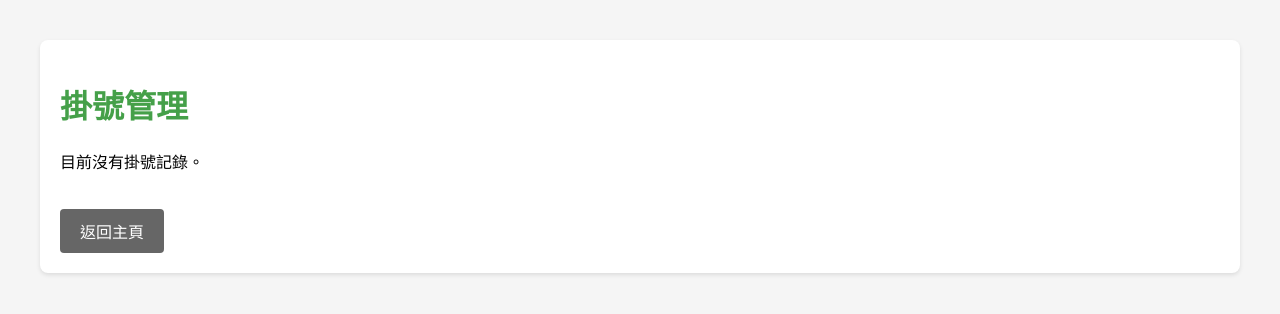
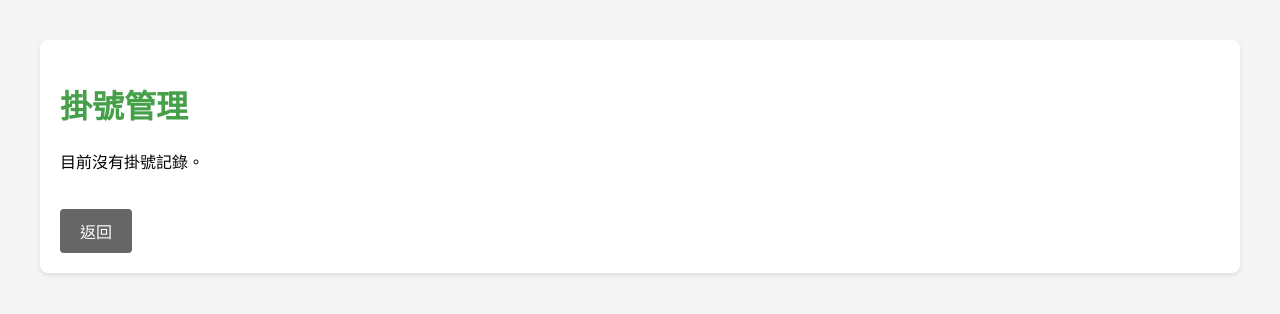
Before and after one commit to FSZ560/2024_DB_TermProject_Hospital, a PHP site: page /appointment_manage.php in a window 1280 px wide. Shown: the top 314 px of the page. Run offline with PHP 8.4, Linux system fonts and the light colour scheme; the visitor is signed in with stand-in values (Sample User, id 1); data comes from the database, SQL or seed files in the repository.

Commit message:
fix appiontment_manage return

```diff
--- a/php/patient/appointment_manage.php
+++ b/php/patient/appointment_manage.php
@@ -167,7 +167,7 @@ function getPeriodText($period) {
             </table>
         <?php endif; ?>
 
-        <a href="dashboard.php" class="back-btn">返回主頁</a>
+        <a href="patient_dashboard.php" class="back-btn">返回</a>
     </div>
 </body>
 </html>
```
